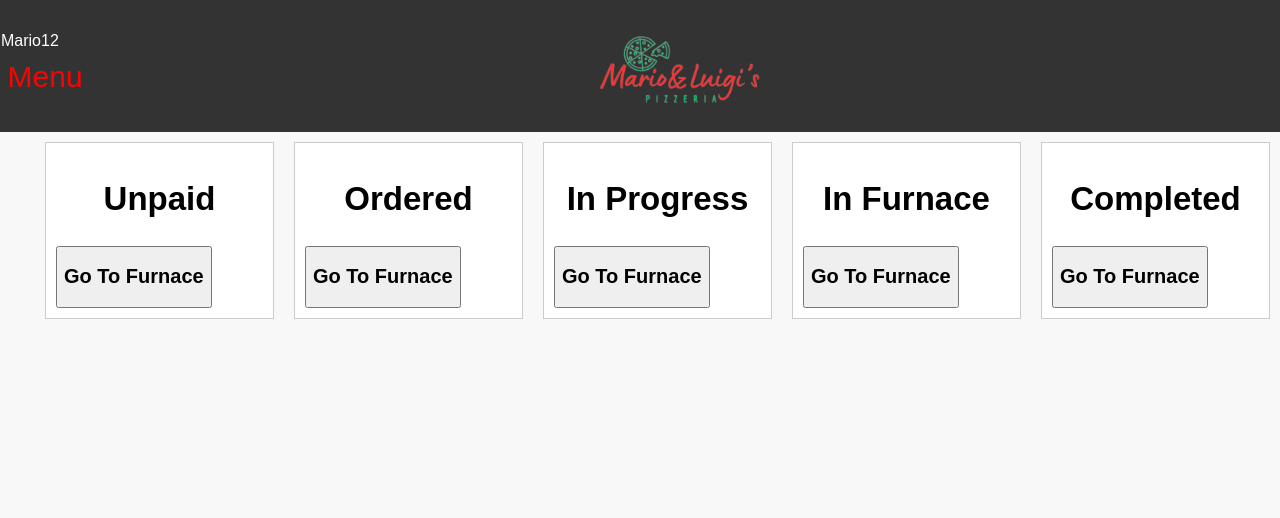
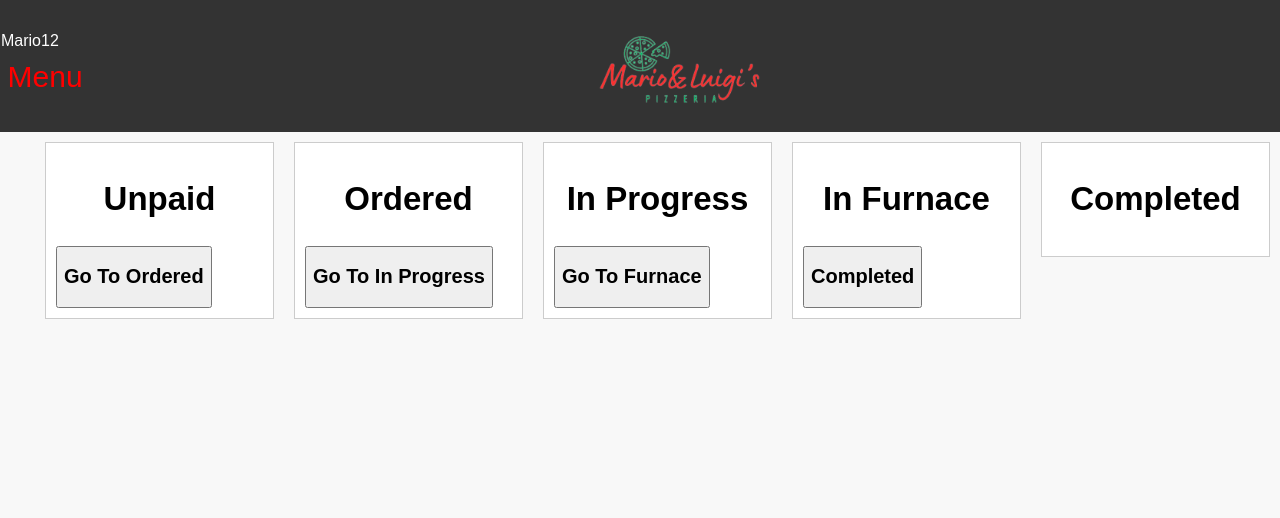
Before and after one commit to NikolaDakov/Group_Project_CB_16_NDPL, a Flask app: page /marioPage in a window 1280 px wide. Shown: the top 518 px of the page. Run offline with Flask 3, Linux system fonts and the light colour scheme.

Commit message:
small changes

```diff
--- a/templates/marioPage.html
+++ b/templates/marioPage.html
@@ -20,7 +20,7 @@
         <ul class="order-list" id="in-progress-list">
 
         </ul>
-        <button id="go-to-furnace-button"><h2>Go To Furnace</2h></button>
+        <button id="go-to-furnace-button"><h2>Go To Ordered</2h></button>
     </div>
 
     <div class="table">
@@ -28,7 +28,7 @@
         <ul class="order-list" id="in-progress-list">
 
         </ul>
-        <button id="go-to-furnace-button"><h2>Go To Furnace</2h></button>
+        <button id="go-to-furnace-button"><h2>Go To In Progress</2h></button>
     </div>
 
     <div class="table">
@@ -44,7 +44,7 @@
         <ul class="order-list" id="in-progress-list">
 
         </ul>
-        <button id="go-to-furnace-button"><h2>Go To Furnace</2h></button>
+        <button id="go-to-furnace-button"><h2>Completed</2h></button>
     </div>
 
     <div class="table">
@@ -52,7 +52,6 @@
         <ul class="order-list" id="in-progress-list">
 
         </ul>
-        <button id="go-to-furnace-button"><h2>Go To Furnace</2h></button>
     </div>
 </div>
 
```
